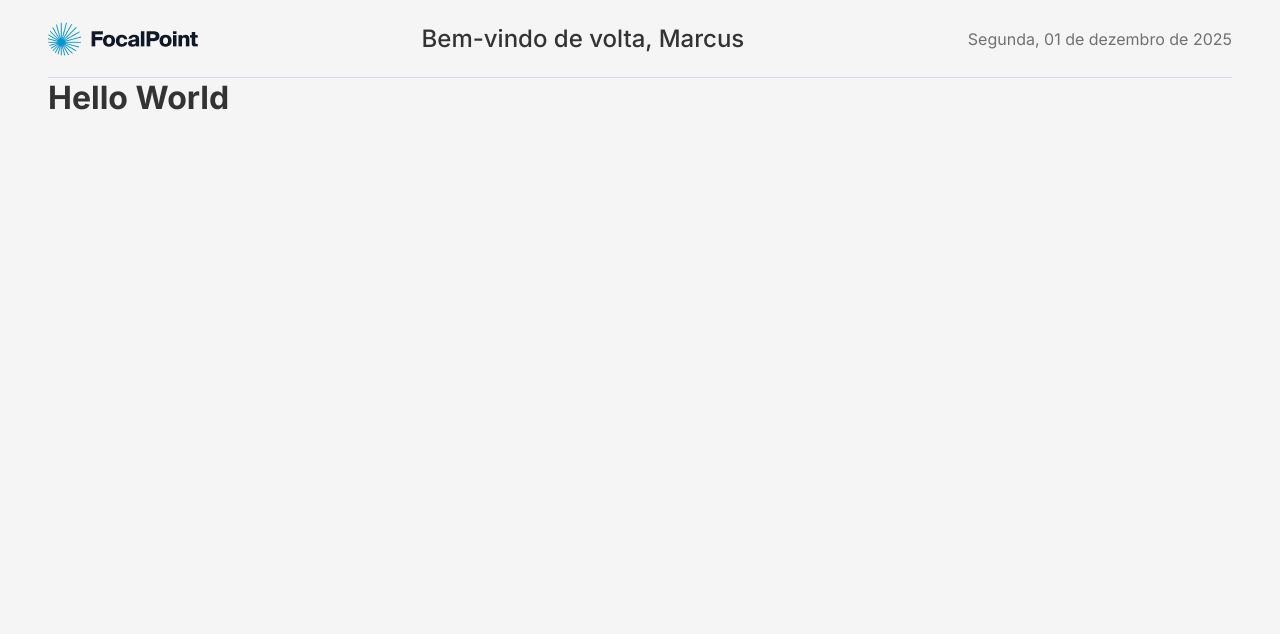
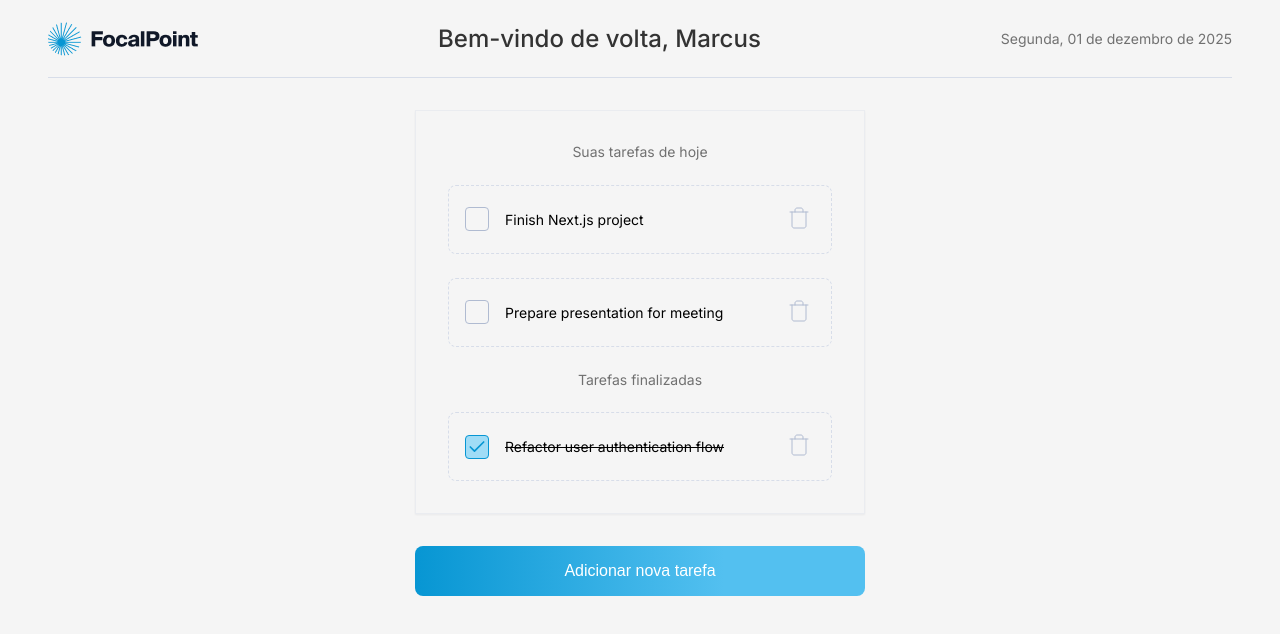
Before and after one commit to TiagoM13/teste_legaplan, a Next.js app: page / in a window 1280 px wide. Shown: the top 634 px of the page. Built offline with nearby package versions, Linux system fonts and the light colour scheme.

Commit message:
feat: add tasks list

```diff
--- a/package.json
+++ b/package.json
@@ -9,6 +9,7 @@
     "lint": "next lint"
   },
   "dependencies": {
+    "lucide-react": "^0.441.0",
     "next": "14.2.13",
     "react": "^18",
     "react-dom": "^18"
--- a/src/app/home/page.tsx
+++ b/src/app/home/page.tsx
@@ -1,12 +1,26 @@
 import Header from "@app/components/header"
+
+import TasksList from "@app/components/tasks-list";
+import { ITask } from "@app/interfaces/task";
 
 import styles from "./styles.module.scss"
 
 export default function Home() {
+  const tasks: ITask[] = [
+    { id: 1, title: "Finish Next.js project", status: "pending" },
+    { id: 3, title: "Prepare presentation for meeting", status: "pending" },
+    { id: 4, title: "Refactor user authentication flow", status: "completed" },
+  ];
+
   return (
     <div className={styles.container}>
       <Header />
-      <h1>Hello World</h1>
+
+      <div className={styles.content}>
+        <TasksList tasks={tasks} />
+
+        <button type="button" className={styles.button}>Adicionar nova tarefa</button>
+      </div>
     </div>
   );
 }
--- a/src/app/home/styles.module.scss
+++ b/src/app/home/styles.module.scss
@@ -2,3 +2,26 @@
   padding-left: 3rem;
   padding-right: 3rem;
 }
+
+.content {
+  width: 100%;
+  max-width: 450px;
+  margin: 0 auto 20px;
+}
+
+.button {
+  width: 100%;
+  font-size: 1rem;
+  font-weight: 500;
+  color: #fff;
+  border: 0;
+  padding: 16px 24px 16px 24px;
+  border-radius: 8px;
+  background: linear-gradient(90deg, #0796D3 0%, #53C0F0 68.65%);
+  transition: all 0.5s ease-in-out;
+
+  &:hover {
+    filter: brightness(0.95);
+    cursor: pointer;
+  }
+}
--- /dev/null
+++ b/src/components/button-check/index.tsx
@@ -0,0 +1,21 @@
+import { Check } from "lucide-react"
+
+import styles from "./styles.module.scss"
+
+interface Props {
+  status: "completed" | "pending"
+}
+
+export default function ButtonCheck({ status }: Props) {
+  return (
+    <>
+      {status === "completed" ? (
+        <div className={styles.completed}>
+          <Check size={20} strokeWidth={2} color="#0796D3" />
+        </div>
+      ) : (
+        <div className={styles.check}></div>
+      )}
+    </>
+  )
+}
--- /dev/null
+++ b/src/components/button-check/styles.module.scss
@@ -0,0 +1,17 @@
+.check {
+  width: 24px;
+  height: 24px;
+  border-radius: 4px;
+  border: 1px solid #B0BBD1;
+}
+
+.completed {
+  display: flex;
+  align-items: center;
+  justify-content: center;
+  width: 24px;
+  height: 24px;
+  background-color: #A0DCF6;
+  border-radius: 4px;
+  border: 1px solid #0796D3;
+}
--- a/src/components/header/styles.module.scss
+++ b/src/components/header/styles.module.scss
@@ -13,7 +13,7 @@
   }
 
   span {
-    font-size: 1rem;
+    font-size: 0.875rem;
     font-weight: 400;
     line-height: 1.25;
     color: rgba(0, 0, 0, 0.541);
--- /dev/null
+++ b/src/components/tasks-list/index.tsx
@@ -0,0 +1,24 @@
+import { ITask } from "@app/interfaces/task"
+import Task from "../tasks"
+
+import styles from "./styles.module.scss"
+
+interface Props {
+  tasks: ITask[]
+}
+
+export default function TasksList({ tasks }: Props) {
+  return (
+    <div className={styles.container}>
+      <h3>Suas tarefas de hoje</h3>
+      {tasks.filter(task => task.status === "pending").map((task) => (
+        <Task key={task.id} task={task} />
+      ))}
+
+      <h3>Tarefas finalizadas</h3>
+      {tasks.filter(task => task.status === "completed").map((task => (
+        <Task key={task.id} task={task} />
+      )))}
+    </div>
+  )
+}
--- /dev/null
+++ b/src/components/tasks-list/styles.module.scss
@@ -0,0 +1,20 @@
+.container {
+  width: 100%;
+  margin: 2rem auto;
+  padding: 2rem;
+
+  display: flex;
+  flex-direction: column;
+  align-items: center;
+  gap: 24px;
+
+  border: 1px solid #EAECF0;
+  box-shadow: 0px 1px 2px 0px #1018280D;
+
+  h3 {
+    font-size: 0.875rem;
+    font-weight: 400;
+    line-height: 1.25;
+    color: rgba(0, 0, 0, 0.541);
+  }
+}
--- /dev/null
+++ b/src/components/tasks/index.tsx
@@ -0,0 +1,24 @@
+import { Trash } from "lucide-react";
+
+import { ITask } from "@app/interfaces/task";
+import ButtonCheck from "../button-check";
+
+import styles from "./styles.module.scss"
+
+interface Props {
+  task: ITask;
+}
+
+export default function Task({ task }: Props) {
+  return (
+    <div className={styles.task}>
+      <div className={styles.content}>
+        <ButtonCheck status={task.status} />
+        <span style={{ textDecoration: task.status === "completed" ? 'line-through' : '' }}>{task.title}</span>
+      </div>
+      <button type="button">
+        <Trash color="#B0BBD1" strokeWidth={1} />
+      </button>
+    </div>
+  )
+}
--- /dev/null
+++ b/src/components/tasks/styles.module.scss
@@ -0,0 +1,42 @@
+.task {
+  display: flex;
+  justify-content: space-between;
+  align-items: center;
+  gap: 24px;
+
+  width: 100%;
+  padding: 1rem;
+  border-radius: 8px;
+  border: 1px dashed #D7DDE9;
+  transition: all 0.5s ease-in-out;
+
+  &:hover {
+    background-color: #F7F9FD;
+    border: 1px solid #F7F9FD;
+    cursor: pointer;
+  }
+
+  span {
+    font-size: 0.875rem;
+    font-weight: 400;
+    color: #000;
+  }
+
+  button {
+    border: 0;
+    padding: 0.25rem;
+    background: transparent;
+    border-radius: 8px;
+    transition: all 0.5s ease-in;
+
+    &:hover {
+      cursor: pointer;
+    }
+  }
+}
+
+.content {
+  display: flex;
+  align-items: center;
+  gap: 1rem;
+}
--- /dev/null
+++ b/src/interfaces/task.ts
@@ -0,0 +1,5 @@
+export type ITask = {
+  id: number;
+  title: string;
+  status: "pending" | "completed"
+}
```
Also changed, not shown: 1 other file (tests, documents, lock files or other folders).
